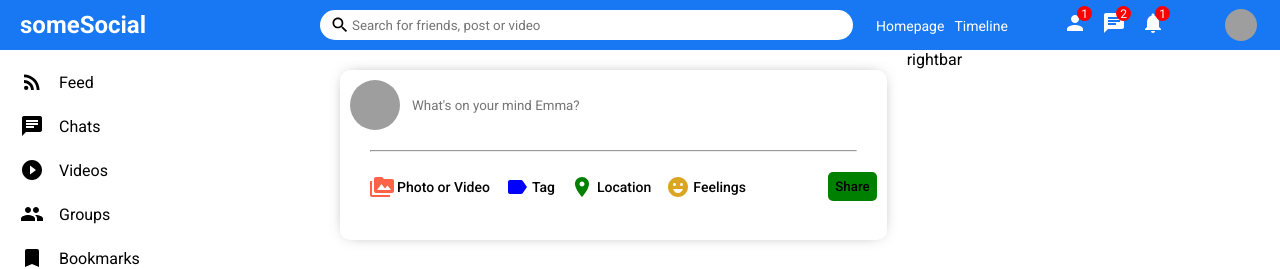
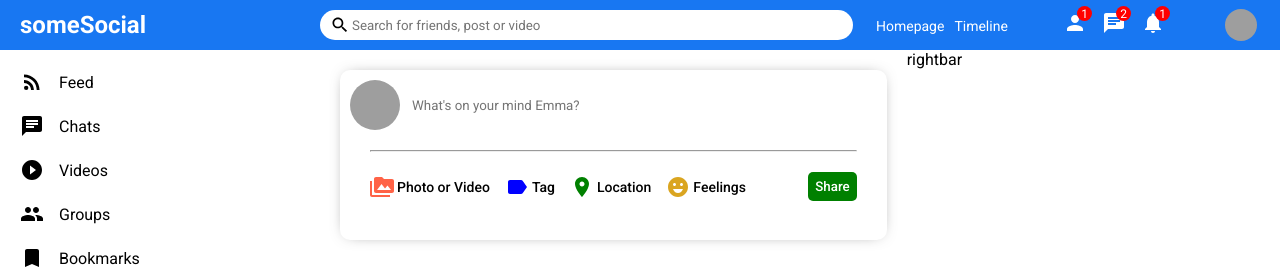
Before and after one commit to jpzambranoleon/React-Social-App, a React (Create React App) app: page / in a window 1280 px wide. Shown: the top 269 px of the page. Built offline with nearby package versions, Linux system fonts and the light colour scheme; grey boxes are pictures that could not be loaded.

Commit message:
updated share.css

```diff
--- a/src/components/share/share.css
+++ b/src/components/share/share.css
@@ -70,4 +70,7 @@
     border-radius: 5px;
     background-color: green;
     font-weight: 500;
+    margin-right: 20px;
+    cursor: pointer;
+    color: white;
 }
```
